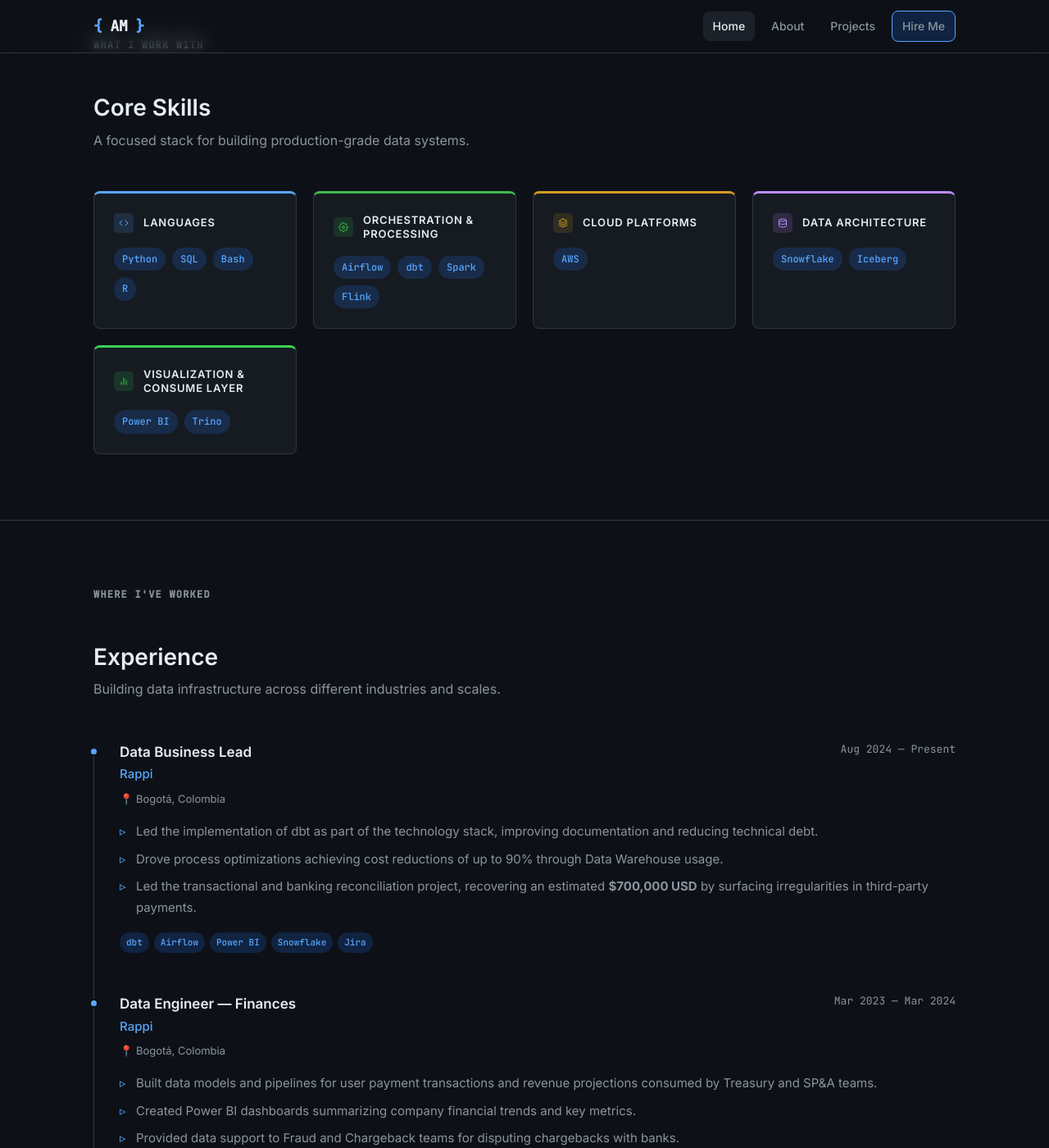
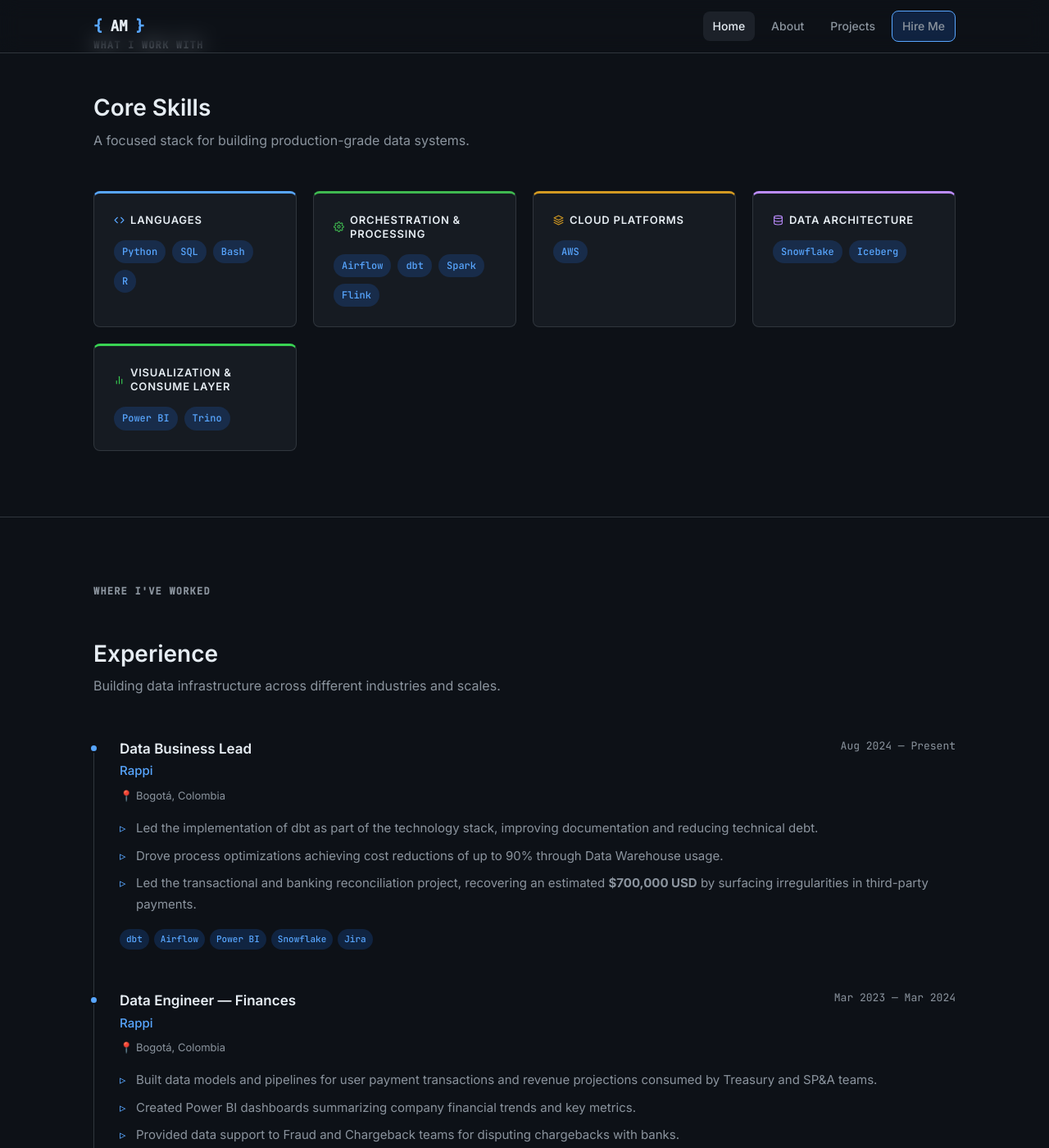
Before and after one commit to A13J0MC/portafolio, a Jekyll site: the page built from index.html, in a window 1280 px wide and 1400 px high, scrolled down 912 px. Shown: the whole window at 82% size. Built offline with Jekyll 4.4.1, drawn with Linux system fonts in a browser that asks for light colours.

Commit message:
Move card icons inline next to title, remove icon bubble wrapper
Co-Authored-By: Claude Sonnet 4.6 <noreply@anthropic.com>

```diff
--- a/assets/css/main.scss
+++ b/assets/css/main.scss
@@ -210,18 +210,14 @@ h1, h2, h3, h4 { line-height: 1.3; font-weight: 600; }
 .skill-card--purple { --card-color: #bc8cff; }
 .skill-card--teal   { --card-color: #39d353; }
 
-.skill-card-header {
-  display: flex; align-items: center; gap: 12px; margin-bottom: 18px;
+.skill-card h3 {
+  font-size: 13px; font-weight: 600; margin-bottom: 16px;
+  color: var(--text); text-transform: uppercase; letter-spacing: 0.06em;
+  display: flex; align-items: center; gap: 7px;
 }
-.skill-card-icon-wrap {
-  width: 24px; height: 24px; border-radius: 5px; flex-shrink: 0;
-  display: flex; align-items: center; justify-content: center;
-  background: color-mix(in srgb, var(--card-color, var(--accent)) 15%, transparent);
-}
-.skill-card-icon-wrap svg { width: 12px; height: 12px; color: var(--card-color, var(--accent)); }
-.skill-card h3 {
-  font-size: 13px; font-weight: 600; margin: 0;
-  color: var(--text); text-transform: uppercase; letter-spacing: 0.06em;
+.card-icon {
+  width: 13px; height: 13px; flex-shrink: 0;
+  color: var(--card-color, var(--accent));
 }
 
 .tool-pill { color: var(--card-color, var(--accent)); background: color-mix(in srgb, var(--card-color, var(--accent)) 12%, transparent); border-color: color-mix(in srgb, var(--card-color, var(--accent)) 30%, transparent); }
--- a/index.html
+++ b/index.html
@@ -47,12 +47,7 @@ title: "Home"
     <div class="skills-grid">
 
       <div class="skill-card skill-card--blue">
-        <div class="skill-card-header">
-          <div class="skill-card-icon-wrap">
-            <svg viewBox="0 0 24 24" fill="none" stroke="currentColor" stroke-width="2" stroke-linecap="round" stroke-linejoin="round"><polyline points="16 18 22 12 16 6"/><polyline points="8 6 2 12 8 18"/></svg>
-          </div>
-          <h3>Languages</h3>
-        </div>
+        <h3><svg class="card-icon" viewBox="0 0 24 24" fill="none" stroke="currentColor" stroke-width="2" stroke-linecap="round" stroke-linejoin="round"><polyline points="16 18 22 12 16 6"/><polyline points="8 6 2 12 8 18"/></svg>Languages</h3>
         <div class="tool-list">
           <span class="tool-pill">Python</span>
           <span class="tool-pill">SQL</span>
@@ -62,12 +57,7 @@ title: "Home"
       </div>
 
       <div class="skill-card skill-card--green">
-        <div class="skill-card-header">
-          <div class="skill-card-icon-wrap">
-            <svg viewBox="0 0 24 24" fill="none" stroke="currentColor" stroke-width="2" stroke-linecap="round" stroke-linejoin="round"><path d="M12 15a3 3 0 1 0 0-6 3 3 0 0 0 0 6z"/><path d="M19.4 15a1.65 1.65 0 0 0 .33 1.82l.06.06a2 2 0 0 1-2.83 2.83l-.06-.06a1.65 1.65 0 0 0-1.82-.33 1.65 1.65 0 0 0-1 1.51V21a2 2 0 0 1-4 0v-.09A1.65 1.65 0 0 0 9 19.4a1.65 1.65 0 0 0-1.82.33l-.06.06a2 2 0 0 1-2.83-2.83l.06-.06A1.65 1.65 0 0 0 4.68 15a1.65 1.65 0 0 0-1.51-1H3a2 2 0 0 1 0-4h.09A1.65 1.65 0 0 0 4.6 9a1.65 1.65 0 0 0-.33-1.82l-.06-.06a2 2 0 0 1 2.83-2.83l.06.06A1.65 1.65 0 0 0 9 4.68a1.65 1.65 0 0 0 1-1.51V3a2 2 0 0 1 4 0v.09a1.65 1.65 0 0 0 1 1.51 1.65 1.65 0 0 0 1.82-.33l.06-.06a2 2 0 0 1 2.83 2.83l-.06.06A1.65 1.65 0 0 0 19.4 9a1.65 1.65 0 0 0 1.51 1H21a2 2 0 0 1 0 4h-.09a1.65 1.65 0 0 0-1.51 1z"/></svg>
-          </div>
-          <h3>Orchestration & Processing</h3>
-        </div>
+        <h3><svg class="card-icon" viewBox="0 0 24 24" fill="none" stroke="currentColor" stroke-width="2" stroke-linecap="round" stroke-linejoin="round"><path d="M12 15a3 3 0 1 0 0-6 3 3 0 0 0 0 6z"/><path d="M19.4 15a1.65 1.65 0 0 0 .33 1.82l.06.06a2 2 0 0 1-2.83 2.83l-.06-.06a1.65 1.65 0 0 0-1.82-.33 1.65 1.65 0 0 0-1 1.51V21a2 2 0 0 1-4 0v-.09A1.65 1.65 0 0 0 9 19.4a1.65 1.65 0 0 0-1.82.33l-.06.06a2 2 0 0 1-2.83-2.83l.06-.06A1.65 1.65 0 0 0 4.68 15a1.65 1.65 0 0 0-1.51-1H3a2 2 0 0 1 0-4h.09A1.65 1.65 0 0 0 4.6 9a1.65 1.65 0 0 0-.33-1.82l-.06-.06a2 2 0 0 1 2.83-2.83l.06.06A1.65 1.65 0 0 0 9 4.68a1.65 1.65 0 0 0 1-1.51V3a2 2 0 0 1 4 0v.09a1.65 1.65 0 0 0 1 1.51 1.65 1.65 0 0 0 1.82-.33l.06-.06a2 2 0 0 1 2.83 2.83l-.06.06A1.65 1.65 0 0 0 19.4 9a1.65 1.65 0 0 0 1.51 1H21a2 2 0 0 1 0 4h-.09a1.65 1.65 0 0 0-1.51 1z"/></svg>Orchestration & Processing</h3>
         <div class="tool-list">
           <span class="tool-pill">Airflow</span>
           <span class="tool-pill">dbt</span>
@@ -77,24 +67,14 @@ title: "Home"
       </div>
 
       <div class="skill-card skill-card--orange">
-        <div class="skill-card-header">
-          <div class="skill-card-icon-wrap">
-            <svg viewBox="0 0 24 24" fill="none" stroke="currentColor" stroke-width="2" stroke-linecap="round" stroke-linejoin="round"><polygon points="12 2 2 7 12 12 22 7 12 2"/><polyline points="2 17 12 22 22 17"/><polyline points="2 12 12 17 22 12"/></svg>
-          </div>
-          <h3>Cloud Platforms</h3>
-        </div>
+        <h3><svg class="card-icon" viewBox="0 0 24 24" fill="none" stroke="currentColor" stroke-width="2" stroke-linecap="round" stroke-linejoin="round"><polygon points="12 2 2 7 12 12 22 7 12 2"/><polyline points="2 17 12 22 22 17"/><polyline points="2 12 12 17 22 12"/></svg>Cloud Platforms</h3>
         <div class="tool-list">
           <span class="tool-pill">AWS</span>
         </div>
       </div>
 
       <div class="skill-card skill-card--purple">
-        <div class="skill-card-header">
-          <div class="skill-card-icon-wrap">
-            <svg viewBox="0 0 24 24" fill="none" stroke="currentColor" stroke-width="2" stroke-linecap="round" stroke-linejoin="round"><ellipse cx="12" cy="5" rx="9" ry="3"/><path d="M21 12c0 1.66-4 3-9 3s-9-1.34-9-3"/><path d="M3 5v14c0 1.66 4 3 9 3s9-1.34 9-3V5"/></svg>
-          </div>
-          <h3>Data Architecture</h3>
-        </div>
+        <h3><svg class="card-icon" viewBox="0 0 24 24" fill="none" stroke="currentColor" stroke-width="2" stroke-linecap="round" stroke-linejoin="round"><ellipse cx="12" cy="5" rx="9" ry="3"/><path d="M21 12c0 1.66-4 3-9 3s-9-1.34-9-3"/><path d="M3 5v14c0 1.66 4 3 9 3s9-1.34 9-3V5"/></svg>Data Architecture</h3>
         <div class="tool-list">
           <span class="tool-pill">Snowflake</span>
           <span class="tool-pill">Iceberg</span>
@@ -102,12 +82,7 @@ title: "Home"
       </div>
 
       <div class="skill-card skill-card--teal">
-        <div class="skill-card-header">
-          <div class="skill-card-icon-wrap">
-            <svg viewBox="0 0 24 24" fill="none" stroke="currentColor" stroke-width="2" stroke-linecap="round" stroke-linejoin="round"><line x1="18" y1="20" x2="18" y2="10"/><line x1="12" y1="20" x2="12" y2="4"/><line x1="6" y1="20" x2="6" y2="14"/></svg>
-          </div>
-          <h3>Visualization & Consume Layer</h3>
-        </div>
+        <h3><svg class="card-icon" viewBox="0 0 24 24" fill="none" stroke="currentColor" stroke-width="2" stroke-linecap="round" stroke-linejoin="round"><line x1="18" y1="20" x2="18" y2="10"/><line x1="12" y1="20" x2="12" y2="4"/><line x1="6" y1="20" x2="6" y2="14"/></svg>Visualization & Consume Layer</h3>
         <div class="tool-list">
           <span class="tool-pill">Power BI</span>
           <span class="tool-pill">Trino</span>
```
